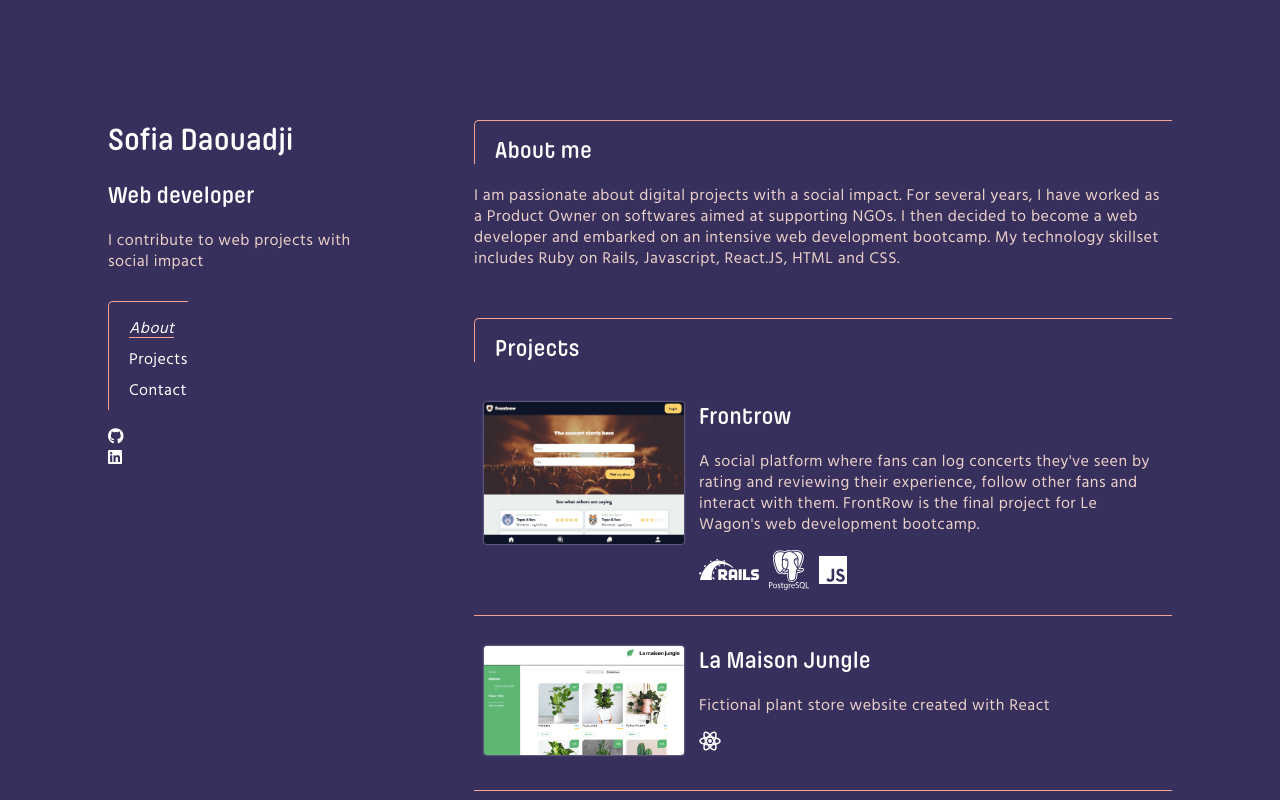
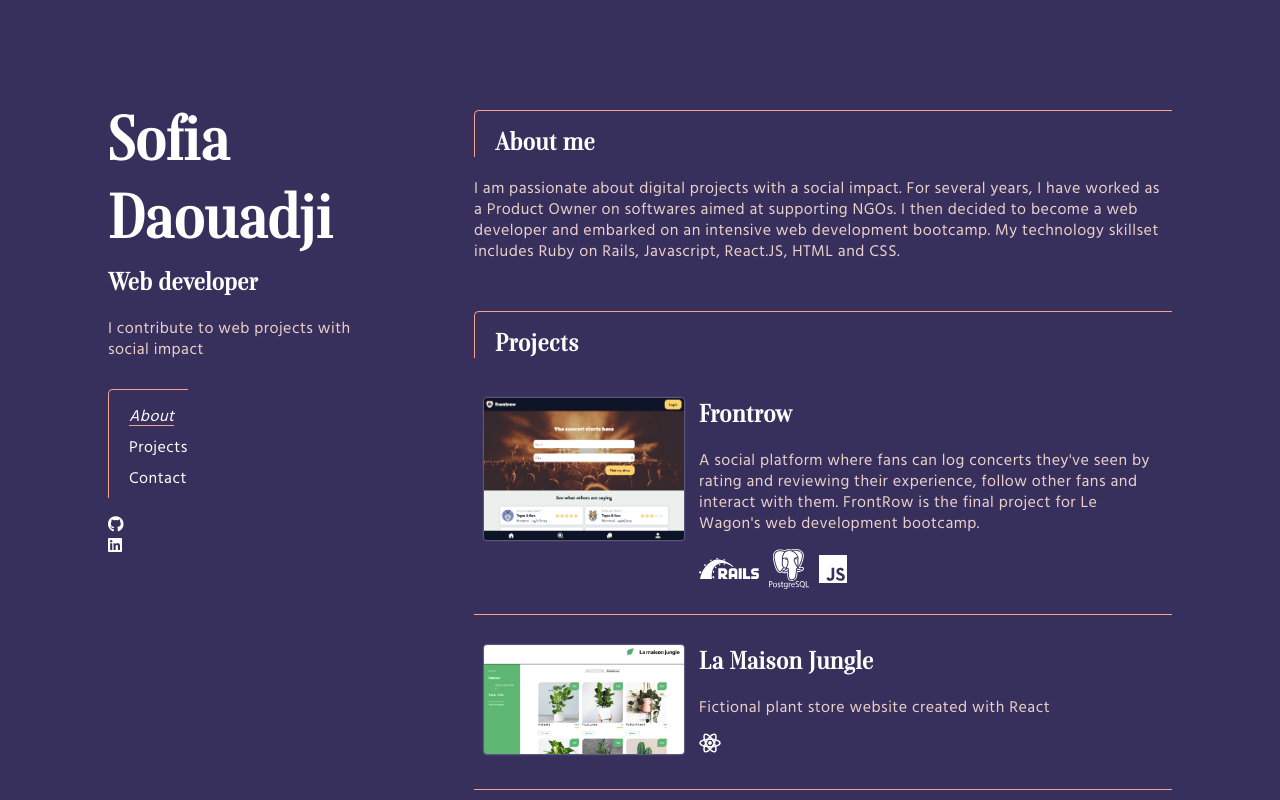
Before and after one commit to daouasof/my-portfolio, a React (Create React App) app: page / in a window 1280 px wide. Shown: the top 800 px of the page. Built offline with nearby package versions, Linux system fonts and the light colour scheme.

Commit message:
changed titles font

```diff
--- a/src/styles/App.css
+++ b/src/styles/App.css
@@ -9,6 +9,14 @@
   font-family: 'Hind-Regular';
   src: url('./fonts/Hind-Regular.woff') format('woff');
   font-weight: 400;
+  font-display: swap;
+  font-style: normal;
+}
+
+@font-face {
+  font-family: 'Boska-Medium';
+  src: url('./fonts/Boska-Medium.woff') format('woff');
+  font-weight: 500;
   font-display: swap;
   font-style: normal;
 }
@@ -41,5 +49,5 @@ body {
 h1,
 h2 {
   color: var(--light1);
-  font-family: 'PilcrowRounded-Semibold';
+  font-family: 'Boska-Medium';
 }
--- a/src/styles/Header.css
+++ b/src/styles/Header.css
@@ -14,3 +14,13 @@
     position: inherit;
   }
 }
+
+h1 {
+  font-size: 60px;
+  margin-bottom: 0;
+  margin-top: 0;
+}
+
+h2 {
+  margin-top: 10px;
+}
```
Also changed, not shown: src/styles/fonts/Boska-Medium.woff (added).
